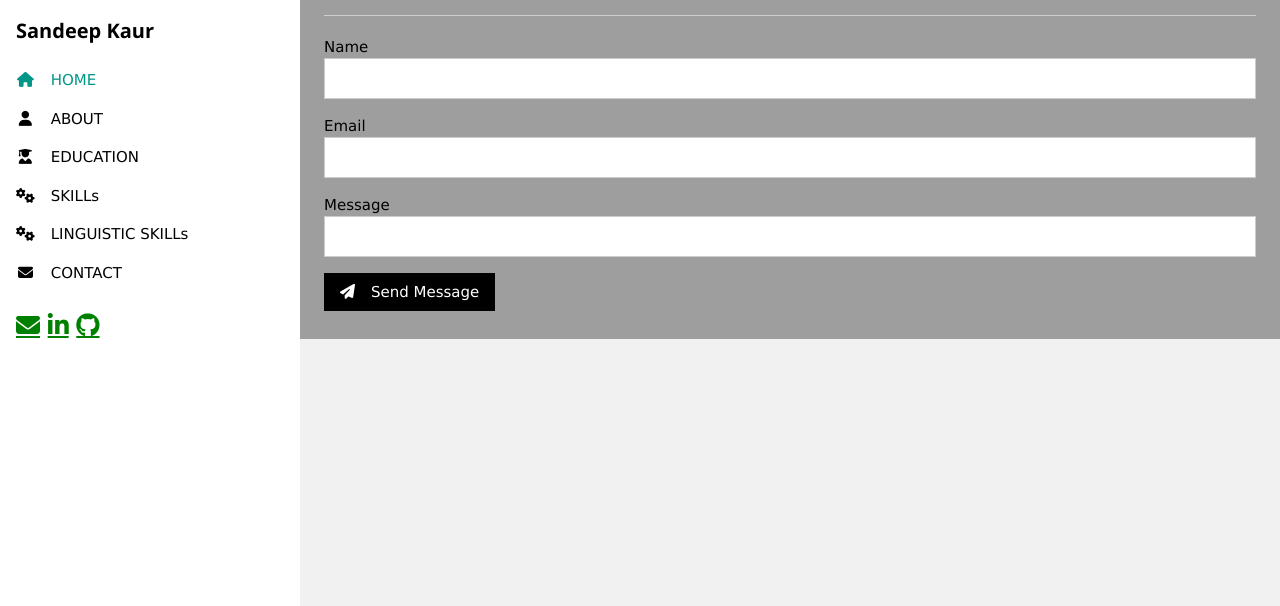
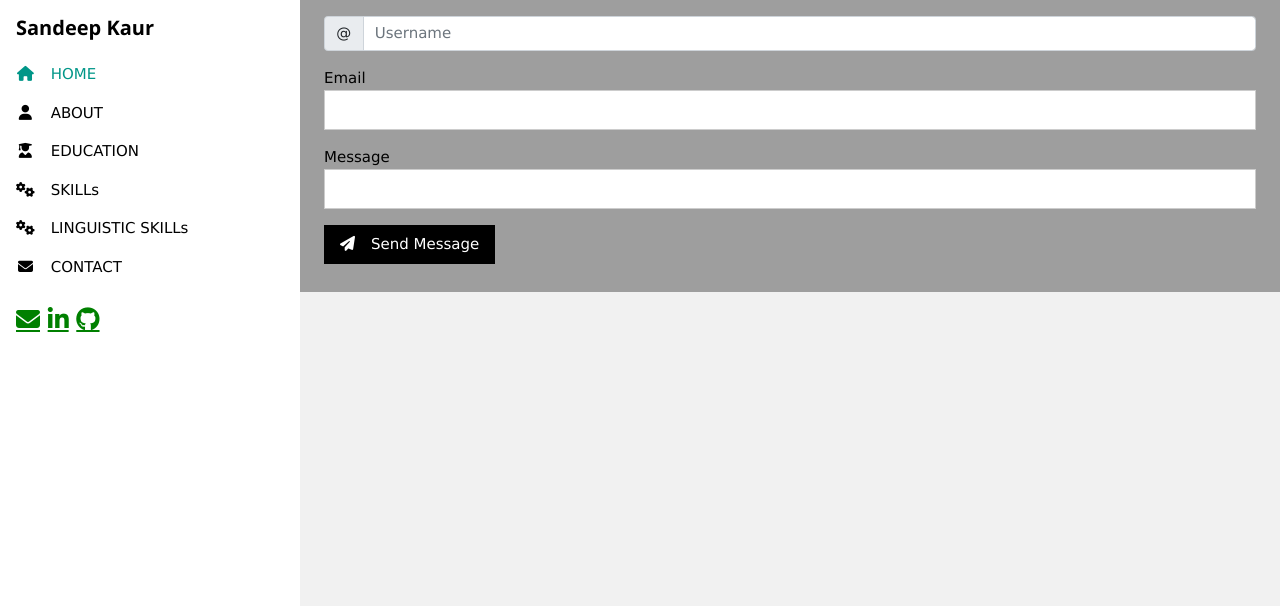
Before and after one commit to Sandeep11402/ProvaFrontEnd, a plain HTML site: page contact.html in a window 1280 px wide. Shown: the part 194-800 px from the top of the page. Drawn offline with nearby package versions, Linux system fonts and the light colour scheme.

Commit message:
Ho aggiunto i 2 link di bootstrap e ho sostituito la casella nome con la casella "@username" nel file "contact.html"

```diff
--- a/contact.html
+++ b/contact.html
@@ -3,9 +3,11 @@
 <title>Contact me</title>
 <meta charset="UTF-8">
 <meta name="viewport" content="width=device-width, initial-scale=1">
-<link rel="stylesheet" href="css/normalize.css">
+<link href="https://cdn.jsdelivr.net/npm/bootstrap@5.1.0/dist/css/bootstrap.min.css" rel="stylesheet" integrity="sha384-KyZXEAg3QhqLMpG8r+8fhAXLRk2vvoC2f3B09zVXn8CA5QIVfZOJ3BCsw2P0p/We" crossorigin="anonymous">
 <link rel="stylesheet" href="css/style.css">
 <link rel="stylesheet" href="https://fonts.googleapis.com/css?family=Raleway">
+
+<script src="https://cdn.jsdelivr.net/npm/bootstrap@5.1.0/dist/js/bootstrap.bundle.min.js" integrity="sha384-U1DAWAznBHeqEIlVSCgzq+c9gqGAJn5c/t99JyeKa9xxaYpSvHU5awsuZVVFIhvj" crossorigin="anonymous"></script>
 <script src="https://kit.fontawesome.com/92af127d4c.js" crossorigin="anonymous"></script>
 <script src="js/java.js"></script>
 
@@ -69,10 +71,15 @@
 
    <!----Send me a message---->
          <form action="https://formspree.io/f/myyllbje" method="post">
-      <div class="w3-section">
+          <div class="input-group mb-3">
+            <span class="input-group-text" id="nickname">@</span>
+            <input type="text" class="form-control" placeholder="Username" aria-label="Username" aria-describedby="basic-addon1">
+          </div>
+      <!---  <div class="w3-section">
         <label for="Name">Name</label>
         <input class="w3-input w3-border" type="name" name="Name" id="name" required>
       </div>
+    -->
       <div class="w3-section">
         <label for="Email">Email</label>
         <input class="w3-input w3-border" type="text" name="Email" id="email" required>
```
Also changed, not shown: index.html (+4 -1 lines).
